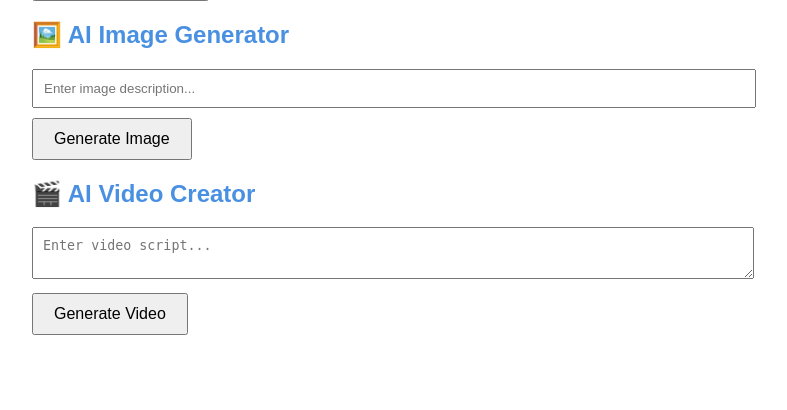
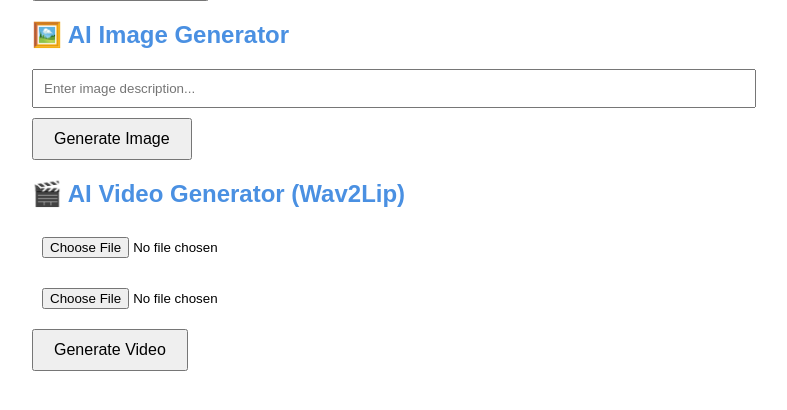
Before and after one commit to suraj5sky/ai_app, a Flask app: page / in a window 1280 px wide. Shown: the part 266-676 px from the top of the page, without its empty margins (258-1045 px from the left). Run offline with Flask 3, Linux system fonts and the light colour scheme.

Commit message:
Updated index.html with file upload for video generation

```diff
--- a/templates/index.html
+++ b/templates/index.html
@@ -14,22 +14,27 @@
 <body>
   <h1>🚀 SKY AI Tools</h1>
 
+  <!-- TTS Section -->
   <h2>🔊 Text-to-Speech</h2>
   <textarea id="ttsText" placeholder="Enter text..."></textarea>
   <button onclick="generateTTS()">Convert to Speech</button>
   <audio id="ttsAudio" controls style="display:none;"></audio>
 
+  <!-- Image Generator Section -->
   <h2>🖼️ AI Image Generator</h2>
   <input id="imagePrompt" placeholder="Enter image description..." />
   <button onclick="generateImage()">Generate Image</button>
   <img id="generatedImage" style="display:none;" />
 
-  <h2>🎬 AI Video Creator</h2>
-  <textarea id="videoScript" placeholder="Enter video script..."></textarea>
+  <!-- Video Generator Section -->
+  <h2>🎬 AI Video Generator (Wav2Lip)</h2>
+  <input type="file" id="videoAudio" accept="audio/*" />
+  <input type="file" id="videoImage" accept="image/*" />
   <button onclick="generateVideo()">Generate Video</button>
-  <video id="generatedVideo" controls style="display:none;"></video>
+  <video id="generatedVideo" controls style="display:none; width: 500px; margin-top: 10px;"></video>
 
   <script>
+    // TTS API Call
     async function generateTTS() {
       const text = document.getElementById("ttsText").value;
       const res = await fetch("/api/generate_tts", {
@@ -46,6 +51,7 @@
       }
     }
 
+    // Image API Call
     async function generateImage() {
       const prompt = document.getElementById("imagePrompt").value;
       const res = await fetch("/api/generate_image", {
@@ -63,13 +69,26 @@
       }
     }
 
+    // Video API Call using file upload
     async function generateVideo() {
-    const script = document.getElementById("videoScript").value;
+      const audioInput = document.getElementById("videoAudio").files[0];
+      const imageInput = document.getElementById("videoImage").files[0];
+
+      if (!audioInput || !imageInput) {
+        alert("Please upload both audio and image files.");
+        return;
+      }
+
+      const formData = new FormData();
+      formData.append("audio", audioInput);
+      formData.append("image", imageInput);
+      formData.append("lip_sync", "true");
+
       const res = await fetch("/api/generate_video", {
         method: "POST",
-      headers: { "Content-Type": "application/json" },
-      body: JSON.stringify({ script })
+        body: formData
       });
+
       const data = await res.json();
       if (data.video_url) {
         const video = document.getElementById("generatedVideo");
@@ -77,7 +96,9 @@
         video.style.display = "block";
         video.play();
       } else {
-      alert("Video generation failed.");
+        alert("Video generation failed: " + (data.message || "Unknown error"));
       }
     }
   </script>
+</body>
+</html>
```
Lines whose indentation alone changed are shown as unchanged.
